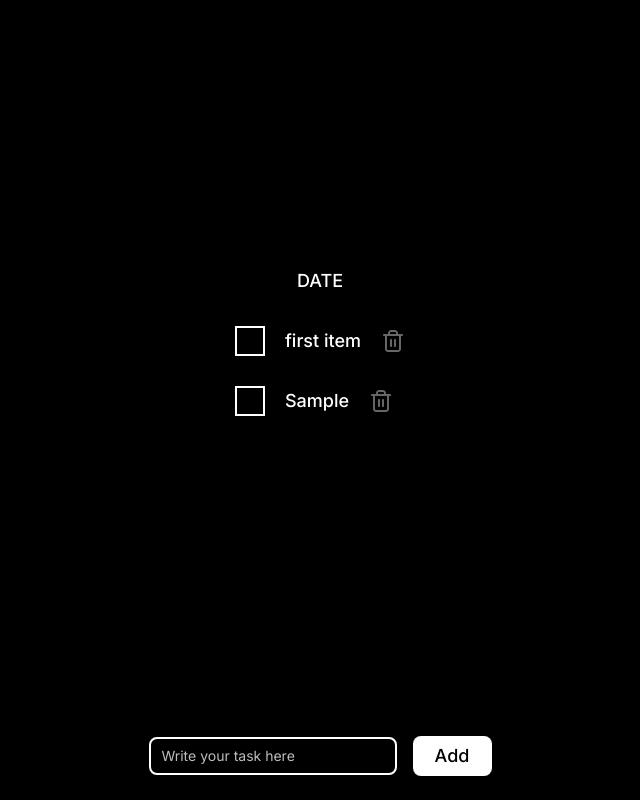
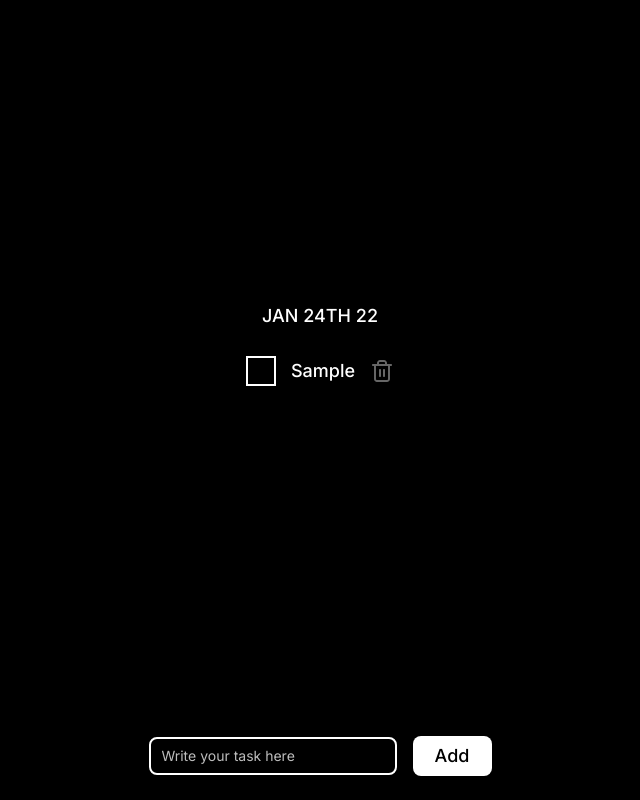
Before and after one commit to Natalia1919/task-papper, a React (Create React App) app: page / in a window 1280 px wide. Both pictures are taken after typing "Sample" into the empty fields and a click on the button "Add". Shown: the whole page, without its empty margins (320-960 px from the left). Built offline with nearby package versions, Linux system fonts and the light colour scheme.

Commit message:
change task-papper app, delete redux

```diff
--- a/package.json
+++ b/package.json
@@ -6,6 +6,8 @@
     "@testing-library/jest-dom": "^5.16.1",
     "@testing-library/react": "^12.1.2",
     "@testing-library/user-event": "^13.5.0",
+    "classnames": "^2.3.1",
+    "moment": "^2.29.1",
     "node-sass": "^7.0.1",
     "react": "^17.0.2",
     "react-dom": "^17.0.2",
--- a/src/App.js
+++ b/src/App.js
@@ -1,13 +1,95 @@
-import Main from './components/Main';
-import Footer from './components/Footer';
+import React from 'react';
+import { v4 as uuidv4 } from 'uuid';
+import Period from './components/Period';
+import TaskList from './components/TaskList';
 
-function App() {
-  return (
-    <div className="wrapper">
-    <Main />
-    <Footer />
-    </div>
-  );
+
+class App extends React.Component {
+  constructor(props){
+    super(props);
+    this.state = {
+      taskItems: [],
+      currentItem:{
+        text: '',
+        id: '',
+        isCompleted: false
+      }
+    }
+  }
+  handleChange = (value) => {
+    this.setState({
+      currentItem: {
+        text: value,
+        id: uuidv4(),
+        isCompleted: false
+      }
+    })
+  }
+
+  handleSubmit = (e) => {
+    e.preventDefault();
+    const newTask = this.state.currentItem;
+    if(newTask.text.trim().length > 3){
+      this.setState({
+        taskItems: [...this.state.taskItems, newTask],
+        currentItem: {
+          text: '',
+          id: '',
+          isCompleted: false
+        }
+      });
+    }
+  }
+
+  handleDone = (id) => {
+    this.setState((prevState) => {
+      return {
+        taskItems: prevState.taskItems.map(taskItem => {
+          return taskItem.id === id ?{...taskItem, isCompleted: !taskItem.isCompleted} : taskItem})
+      }
+    })
+  }
+
+  deleteTask = (id) => {
+    this.setState((prevState) => {
+      return {
+        taskItems: [...prevState.taskItems.filter(taskItem => {
+          return taskItem.id !== id
+        })]
+      }
+    })
+  }
+  render(){
+    return(
+      <div className="wrapper">
+      <main className="main">
+      <Period />
+      <TaskList todoTasks={this.state.taskItems}
+      handleDone={this.handleDone}
+      deleteTask={this.deleteTask}/>
+      </main>
+
+
+      <footer className="footer">
+        <div className="container">
+        <form className='form'
+          onSubmit={this.handleSubmit}>
+            <input
+            type="text"
+            className="form__input"
+            placeholder="Write your task here"
+            value={this.state.currentItem.text}
+            onChange={e => this.handleChange(e.target.value)}/>
+            <button className="form__btn" type="submit">
+              Add
+            </button>
+          </form>
+        </div>
+      </footer>
+      </div>
+    )
+
+  }
 }
 
 export default App;
--- a/src/components/Footer.js
+++ /dev/null
@@ -1,13 +0,0 @@
-import Form from './Form';
-
-const Footer = () => {
-  return (
-  <footer className="footer">
-    <div className="container">
-    <Form />
-    </div>
-  </footer>
-  )
-};
-
-export default Footer;
--- a/src/components/Form.js
+++ /dev/null
@@ -1,59 +0,0 @@
-import React from 'react';
-import { v4 as uuidv4 } from 'uuid';
-import {addTask} from '../redux/actions/todoActions';
-import {connect} from 'react-redux';
-
-class Form extends React.Component{
-  constructor(props){
-    super(props);
-
-    this.state = {
-      text: '',
-      id: '',
-    }
-  }
-
-  handleChange = (value) => {
-    this.setState({
-      text: value,
-      id: uuidv4(),
-    })
-  }
-
-  handleSubmit = (e) => {
-    e.preventDefault();
-    const newTask = this.state;
-    console.log(newTask);
-    if(newTask.text.trim().length > 3){
-      this.props.addNewTask(newTask)
-      this.setState({
-        text: '',
-        id: ''
-      })
-    }
-  }
-
-
-  render(){
-    return (
-      <form className='form'
-      onSubmit={this.handleSubmit}>
-        <input
-        type="text"
-        className="form__input"
-        placeholder="Write your task here"
-        value={this.state.text}
-        onChange={e => this.handleChange(e.target.value)}/>
-        <button className="form__btn" type="submit">
-          Add
-        </button>
-      </form>
-    )
-  }
-}
-
-const mapDispatchToProps = dispatch => ({
-  addNewTask: item => dispatch(addTask(item))
-})
-
-export default connect(null, mapDispatchToProps)(Form);
--- a/src/components/Main.js
+++ b/src/components/Main.js
@@ -4,8 +4,7 @@ import TaskList from './TaskList';
 const Main = () => {
   return (
   <main className="main">
-  <Period />
-  <TaskList />
+
   </main>
   )
 };
--- a/src/components/Period.js
+++ b/src/components/Period.js
@@ -1,10 +1,10 @@
-
+import moment from 'moment'
 
 const Period = () => {
   return (
   <div className='date'>
     <div className="container">
-    <p className='date__text'>Date</p>
+    <p className='date__text'>{moment().format("MMM Do YY")}</p>
     </div>
   </div>
   )
--- a/src/components/TaskItem.js
+++ b/src/components/TaskItem.js
@@ -1,35 +1,25 @@
-import {ReactComponent as Checkbox} from '../assets/check-box.svg';
+import React from 'react'
 import {ReactComponent as Trash} from '../assets/trash.svg';
-import { removeTask, toggleIsCompleted, toggleIsSkipped } from '../redux/actions/todoActions';
-import {connect} from 'react-redux';
+import {ReactComponent as Completed} from '../assets/completed.svg';
 
-const TaskItem = ({todoTask, removeTodo, skipped, completed, handleIsCompleted, handleIsSkipped}) => {
-  return (
-  <li className='task__item'>
-  <button className={ completed ? `btn task__check completed` : `btn task__check`}
-  onClick={handleIsCompleted}
-  >
-  <Checkbox className='task__checkbox'/>
-  </button>
-  <span className="task__text">{todoTask.text}</span>
-  <button
-  className="btn task__delete"
-  onClick={() => {removeTodo(todoTask)}}>
-  <Trash className='task__trash'/>
-  </button>
-  </li>
-  )
+class TaskItem extends React.Component{
+  render(){
+    return (
+      <li className='task__item'>
+        <div className="task__check-button" onClick={() => this.props.handleDone(this.props.todoTask.id)}>
+        <span className="task__check">
+        {
+          this.props.todoTask.isCompleted &&
+          <Completed />
+        }
+        </span>
+        <span className="task__text">{this.props.todoTask.text}</span>
+        </div>
+      <Trash className='task__trash'
+      onClick={() => {this.props.deleteTask(this.props.todoTask.id)}}/>
+      </li>
+      )
+  }
 };
 
-const mapDispatchToProps = dispatch => ({
-  removeTodo: item => dispatch(removeTask(item)),
-  handleIsCompleted: () => dispatch(toggleIsCompleted()),
-  handleIsSkipped: () => dispatch(toggleIsSkipped())
-});
-
- const mapStateToProps = state => ({
-   completed: state.todos.isCompleted,
-   skipped: state.todos.isSkipped
- })
-
-export default connect(mapStateToProps, mapDispatchToProps) (TaskItem);
+export default TaskItem;
--- a/src/components/TaskList.js
+++ b/src/components/TaskList.js
@@ -1,27 +1,34 @@
+import React from 'react';
 import TaskItem from './TaskItem';
-import {connect} from 'react-redux';
 
-const TaskList = ({todoTasks}) => {
+
+class TaskList extends React.Component{
+  render() {
+    const {handleDone,deleteTask} = this.props;
+    console.log(handleDone)
+    console.log(deleteTask)
     return (
       <div className="container">
         {
-        todoTasks.length
+          this.props.todoTasks.length
           ? (<ul className='task__list'>
           {
-          todoTasks.map(todoTask => (
-            <TaskItem key={todoTask.id} todoTask={todoTask} />
+            this.props.todoTasks.map(todoTask => (
+              <TaskItem key={todoTask.id}
+              todoTask={todoTask}
+              handleDone={handleDone}
+              deleteTask={deleteTask}/>
             ))
           }
         </ul>)
         : (<h2 className='task__title'>Add your first task</h2>)
         }
-
     </div>
     )
+  }
+
 };
 
-const mapStateToProps = (state) => ({
-  todoTasks: state.todos.todoItems
-})
 
-export default connect (mapStateToProps)(TaskList);
+
+export default TaskList;
--- a/src/index.scss
+++ b/src/index.scss
@@ -98,17 +98,6 @@ text-transform: uppercase;
   }
 }
 
-
-.btn{
-  background-color: transparent;
-  border: none;
-  display: flex;
-  align-items: center;
-  justify-content: center;
-  cursor: pointer;
-  padding: 5px;
-
-}
 .task {
   &__list {
     padding: 5px;
@@ -127,37 +116,27 @@ text-transform: uppercase;
       margin-bottom: 10px;
     }
   }
+  &__check-button {
+   display: flex;
+   align-items: center;
+   margin-right: 15px;
+  }
 
   &__check {
     position: relative;
-    &::before,
-    &::after{
-      content: "";
-      position: absolute;
-      top: 50%;
-      left: 50%;
-      transform: translate(-50%, -50%);
-      transition: all 0.3s ease;
-    }
-  }
-  &__check.completed{
-    &::before{
-      width: 18px;
-      height: 13px;
-      background-image: url('./assets/completed.svg');
-    }
-  }
-  &__check.skipped{
-    &::after{
-      width: 30px;
-      height: 30px;
-      background-image: url('./assets/skipped.svg');
-    }
+    width: 30px;
+    height: 30px;
+    border: 2px solid #fff;
+    display: flex;
+    align-items: center;
+    justify-content: center;
   }
 
   &__text{
-    padding: 0 5px;
-    margin: 0 10px;
+    margin-left: 15px;
+  }
+  &__trash{
+    cursor: pointer;
   }
 }
 
@@ -188,7 +167,7 @@ text-transform: uppercase;
     }
 
     &:focus {
-      outline-width: none;
+      outline-width: 0px;
     }
   }
 
```
Also changed, not shown: src/assets/check-box.svg (deleted), 1 other file (tests, documents, lock files or other folders). Lines whose indentation alone changed are shown as unchanged.
